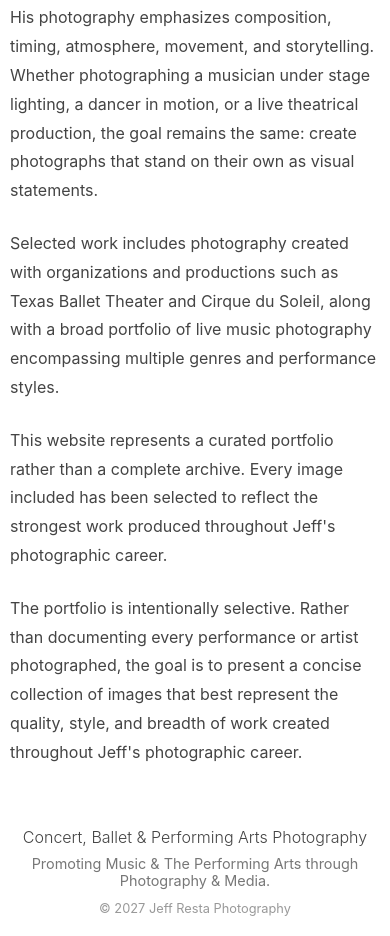
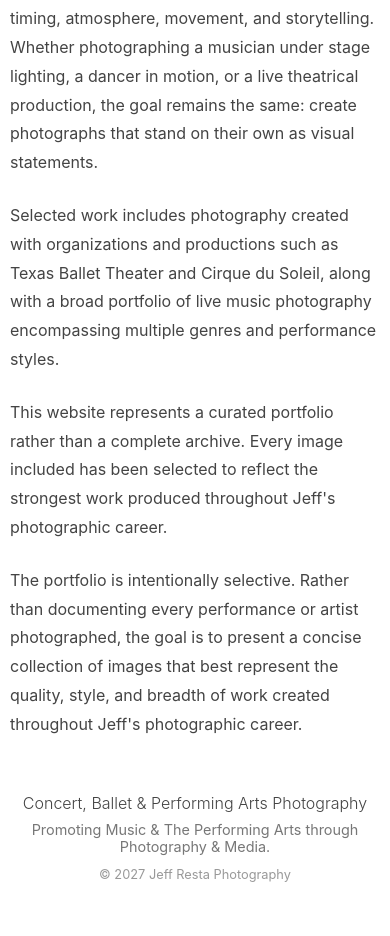
Before and after one commit to KRE8ORZ/jeffresta, a plain HTML site: page about.html in a window 390 px wide. Shown: the part 392-1328 px from the top of the page. After the commit the page ends 1294 px from the top, so only its background shows below. Drawn offline with Linux system fonts and the light colour scheme.

Commit message:
Update about.html

```diff
--- a/about.html
+++ b/about.html
@@ -55,12 +55,8 @@ nav a:hover{
 
 .about-content{
     max-width:700px;
-    margin:0 auto;
-}
-
-/* Three blank lines above the first paragraph */
-.about-spacer{
-    height:75px;
+    margin:20px auto 0;
+    min-height:620px;
 }
 
 .about-content p{
@@ -70,9 +66,14 @@ nav a:hover{
     margin:0 0 24px 0;
 }
 
+/* One extra line return after the last paragraph */
+.about-spacer{
+    height:30px;
+}
+
 .bottom-text{
     text-align:center;
-    margin-top:120px;
+    margin-top:15px;
 }
 
 .bottom-text h2{
@@ -114,12 +115,14 @@ nav a{
     padding:8px 10px 20px;
 }
 
-.about-spacer{
-    height:40px;
+.about-content{
+    max-width:100%;
+    margin:20px auto 0;
+    min-height:auto;
 }
 
-.bottom-text{
-    margin-top:60px;
+.about-spacer{
+    height:15px;
 }
 
 }
@@ -135,6 +138,7 @@ nav a{
 <h1>JEFF RESTA</h1>
 
 <nav>
+
 <a href="index.html">Home</a>
 <span class="separator">•</span>
 
@@ -151,13 +155,12 @@ nav a{
 <span class="separator">•</span>
 
 <a href="about.html">About</a>
+
 </nav>
 
 </header>
 
 <div class="about-content">
-
-<div class="about-spacer"></div>
 
 <p>
 Jeff Resta is a Dallas-based photographer whose work focuses on concert photography, ballet photography, and performing arts photography. Over more than two decades behind the camera, Jeff has documented live performances ranging from internationally recognized touring artists to world-class ballet and theatrical productions.
@@ -178,7 +181,8 @@ This website represents a curated portfolio rather than a complete archive. Ever
 <p>
 The portfolio is intentionally selective. Rather than documenting every performance or artist photographed, the goal is to present a concise collection of images that best represent the quality, style, and breadth of work created throughout Jeff's photographic career.
 </p>
-</p>
+
+<div class="about-spacer"></div>
 
 </div>
 
```
